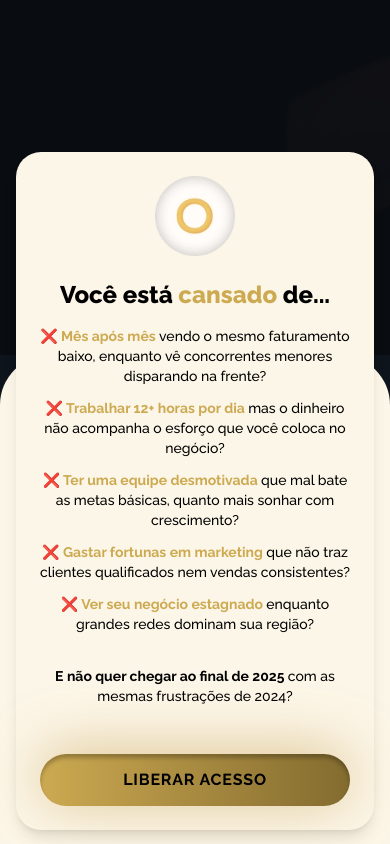
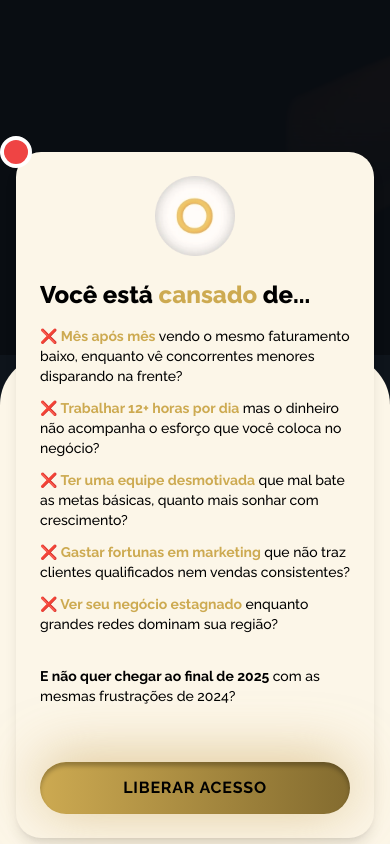
Before and after one commit to SOLANOSOX/elevate-roi-hero, a React (Vite) app: page / in a window 390 px wide. Shown: the part 2640-3484 px from the top of the page. Built offline with nearby package versions, Linux system fonts and the light colour scheme.

Commit message:
Fix positioning of circle and text

```diff
--- a/src/components/BenefitsSection.tsx
+++ b/src/components/BenefitsSection.tsx
@@ -8,15 +8,18 @@ const BenefitsSection = () => {
 
         {/* Problem Card - "Você está cansado de..." */}
         <div className="w-full bg-hero-text rounded-[25px] lg:rounded-[50px] shadow-lg p-6 md:p-8 lg:p-12 relative -mt-[70%] z-10">
-          <div className="flex flex-col items-center gap-6 md:gap-8">
+          {/* Red circle positioned at top left */}
+          <div className="absolute -top-4 -left-4 w-8 h-8 bg-red-500 rounded-full border-4 border-white z-20"></div>
+
+          <div className="flex flex-col items-start gap-6 md:gap-8">
             <img
               src="/lovable-uploads/f9ba186f-ea08-491d-b8cc-0e8a8c9a51dd.png"
               alt="Benefits Icon"
-              className="w-[80px] h-[80px] md:w-[100px] md:h-[100px] lg:w-[110px] lg:h-[110px]"
+              className="w-[80px] h-[80px] md:w-[100px] md:h-[100px] lg:w-[110px] lg:h-[110px] mx-auto"
             />
 
-            <div className="flex flex-col gap-4 md:gap-6 text-center">
-              <h2 className="text-[24px] md:text-[28px] lg:text-[32px] font-extrabold leading-tight">
+            <div className="flex flex-col gap-4 md:gap-6 text-left w-full">
+              <h2 className="text-[24px] md:text-[28px] lg:text-[32px] font-extrabold leading-tight text-left">
                 <span className="text-black">Você está </span>
                 <span className="text-accent">cansado</span>
                 <span className="text-black"> de...</span>
@@ -54,7 +57,7 @@ const BenefitsSection = () => {
             </div>
 
             {/* Button inside card */}
-            <div className="w-full max-w-[360px] mx-auto">
+            <div className="w-full max-w-[360px] mx-auto mt-2">
               <Button variant="hero" size="hero" className="w-full">
                 Liberar Acesso
               </Button>
```
